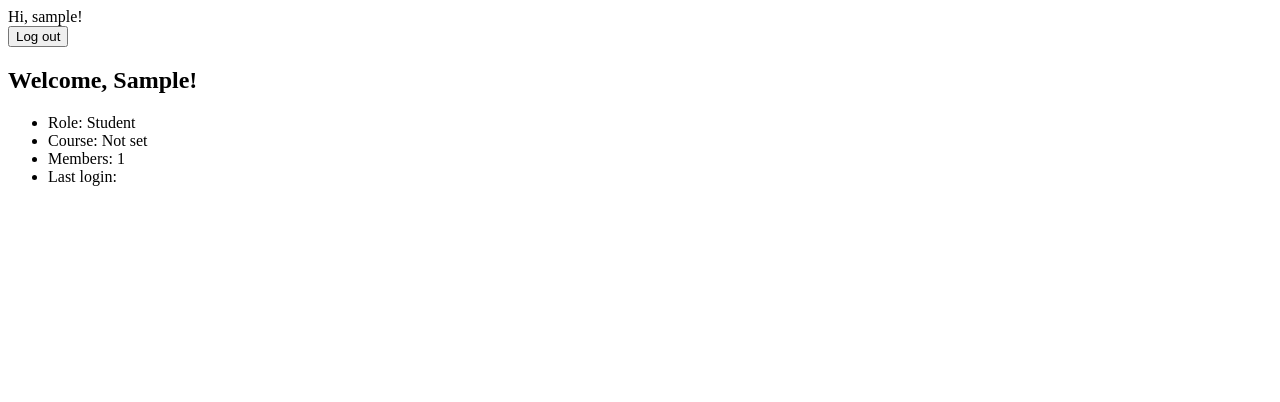
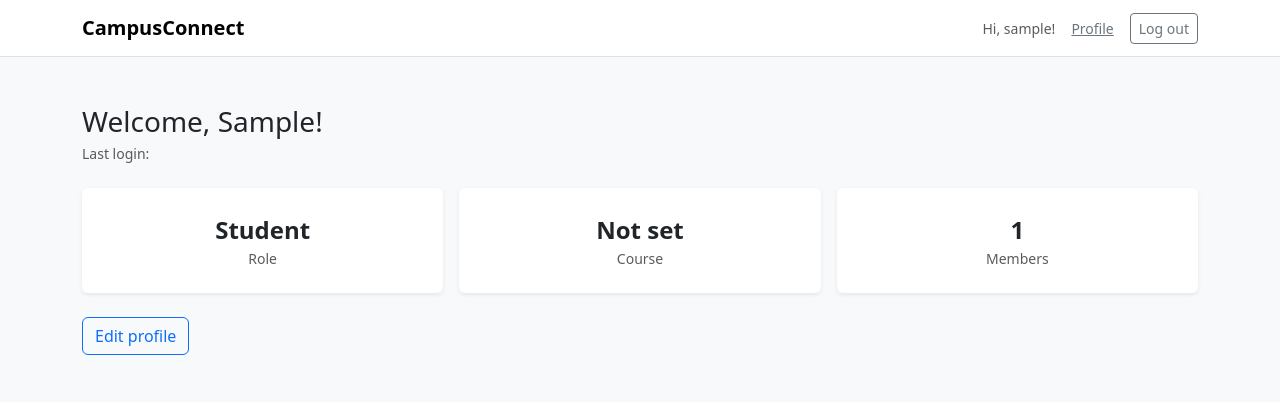
Before and after one commit to Lterckski/CSIT327-G1-Dira-Luther-FirstDjango, a Django app: page / in a window 1280 px wide. Shown: the top 402 px of the page. Run offline with Django 5.2, Linux system fonts and the light colour scheme; the visitor is signed in with stand-in values (Sample User, id 1); data comes from the database, SQL or seed files in the repository.

Commit message:
Add profile page, sign-up success message, and Bootstrap styling

```diff
--- a/accounts/urls.py
+++ b/accounts/urls.py
@@ -1,7 +1,13 @@
+from django.contrib.auth.views import LoginView
 from django.urls import path
-from .views import SignUpView
+from .forms import LoginForm
+from .views import SignUpView, ProfileView
 
 urlpatterns = [
     path("signup/", SignUpView.as_view(),
          name="signup"),
+    path("login/", LoginView.as_view(authentication_form=LoginForm),
+         name="login"),
+    path("profile/", ProfileView.as_view(),
+         name="profile"),
 ]
--- a/campusconnect/settings.py
+++ b/campusconnect/settings.py
@@ -131,3 +131,6 @@ MAILERS = {
 AUTH_USER_MODEL = 'accounts.CustomUser'
 LOGIN_REDIRECT_URL ='dashboard'
 LOGOUT_REDIRECT_URL = 'login'
+# Match Bootstrap's alert class names
+from django.contrib.messages import constants as message_constants
+MESSAGE_TAGS = {message_constants.ERROR: "danger"}
--- a/templates/base.html
+++ b/templates/base.html
@@ -1,19 +1,39 @@
 <!DOCTYPE html>
-<html>
-<head><title>CampusConnect</title></head>
-<body>
-  <nav>
-    {% if user.is_authenticated %}
-      Hi, {{ user.username }}!
-      <form method="post" action="{% url 'logout' %}">
-        {% csrf_token %}
-        <button type="submit">Log out</button>
-      </form>
-    {% else %}
-      <a href="{% url 'login' %}">Log in</a>
-      <a href="{% url 'signup' %}">Sign up</a>
-    {% endif %}
+<html lang="en">
+<head>
+  <meta charset="utf-8">
+  <meta name="viewport" content="width=device-width, initial-scale=1">
+  <title>CampusConnect</title>
+  <link href="https://cdn.jsdelivr.net/npm/bootstrap@5.3.3/dist/css/bootstrap.min.css" rel="stylesheet">
+</head>
+<body class="bg-body-tertiary">
+  <nav class="navbar bg-white border-bottom">
+    <div class="container">
+      <a class="navbar-brand fw-semibold" href="{% url 'dashboard' %}">CampusConnect</a>
+      <div class="d-flex align-items-center gap-3">
+        {% if user.is_authenticated %}
+          <span class="text-body-secondary small">Hi, {{ user.username }}!</span>
+          <a class="link-secondary small" href="{% url 'profile' %}">Profile</a>
+          <form method="post" action="{% url 'logout' %}" class="m-0">
+            {% csrf_token %}
+            <button type="submit" class="btn btn-outline-secondary btn-sm">Log out</button>
+          </form>
+        {% else %}
+          <a class="link-secondary small" href="{% url 'login' %}">Log in</a>
+          <a class="btn btn-primary btn-sm" href="{% url 'signup' %}">Sign up</a>
+        {% endif %}
+      </div>
+    </div>
   </nav>
-  <main>{% block content %}{% endblock %}</main>
+  <main class="container py-5">
+    {% for message in messages %}
+      <div class="alert alert-{{ message.tags }} alert-dismissible" role="alert">
+        {{ message }}
+        <button type="button" class="btn-close" data-bs-dismiss="alert" aria-label="Close"></button>
+      </div>
+    {% endfor %}
+    {% block content %}{% endblock %}
+  </main>
+  <script src="https://cdn.jsdelivr.net/npm/bootstrap@5.3.3/dist/js/bootstrap.bundle.min.js"></script>
 </body>
 </html>
--- a/templates/dashboard/home.html
+++ b/templates/dashboard/home.html
@@ -1,14 +1,40 @@
 {% extends "base.html" %}
 
 {% block content %}
-<h2>Welcome, {{ user.first_name|default:user.username }}!</h2>
-<ul>
-  <li>Role: {{ user.get_role_display }}</li>
-  <li>Course: {{ user.course|default:"Not set" }}</li>
-  <li>Members: {{ member_count }}</li>
-  <li>Last login: {{ user.last_login|date:"M d, Y" }}</li>
-</ul>
-{% if is_admin %}
-  <a href="{% url 'admin_panel' %}">Open admin panel</a>
-{% endif %}
+<h2 class="h3 mb-1">Welcome, {{ user.first_name|default:user.username }}!</h2>
+<p class="text-body-secondary small mb-4">Last login: {{ user.last_login|date:"M d, Y" }}</p>
+
+<div class="row g-3 mb-4">
+  <div class="col-sm-4">
+    <div class="card border-0 shadow-sm text-center h-100">
+      <div class="card-body py-4">
+        <div class="fs-4 fw-semibold">{{ user.get_role_display }}</div>
+        <div class="small text-body-secondary">Role</div>
+      </div>
+    </div>
+  </div>
+  <div class="col-sm-4">
+    <div class="card border-0 shadow-sm text-center h-100">
+      <div class="card-body py-4">
+        <div class="fs-4 fw-semibold">{{ user.course|default:"Not set" }}</div>
+        <div class="small text-body-secondary">Course</div>
+      </div>
+    </div>
+  </div>
+  <div class="col-sm-4">
+    <div class="card border-0 shadow-sm text-center h-100">
+      <div class="card-body py-4">
+        <div class="fs-4 fw-semibold">{{ member_count }}</div>
+        <div class="small text-body-secondary">Members</div>
+      </div>
+    </div>
+  </div>
+</div>
+
+<div class="d-flex gap-2">
+  <a href="{% url 'profile' %}" class="btn btn-outline-primary">Edit profile</a>
+  {% if is_admin %}
+    <a href="{% url 'admin_panel' %}" class="btn btn-outline-secondary">Open admin panel</a>
+  {% endif %}
+</div>
 {% endblock %}
```
Also changed, not shown: accounts/forms.py (+19 -2 lines), accounts/views.py (+16 -3 lines), templates/accounts/profile.html (added, +24 -0 lines), templates/dashboard/admin_panel.html (+10 -1 lines), templates/includes/form_fields.html (added, +15 -0 lines), templates/registration/login.html (+17 -7 lines), templates/registration/signup.html (+17 -6 lines).
